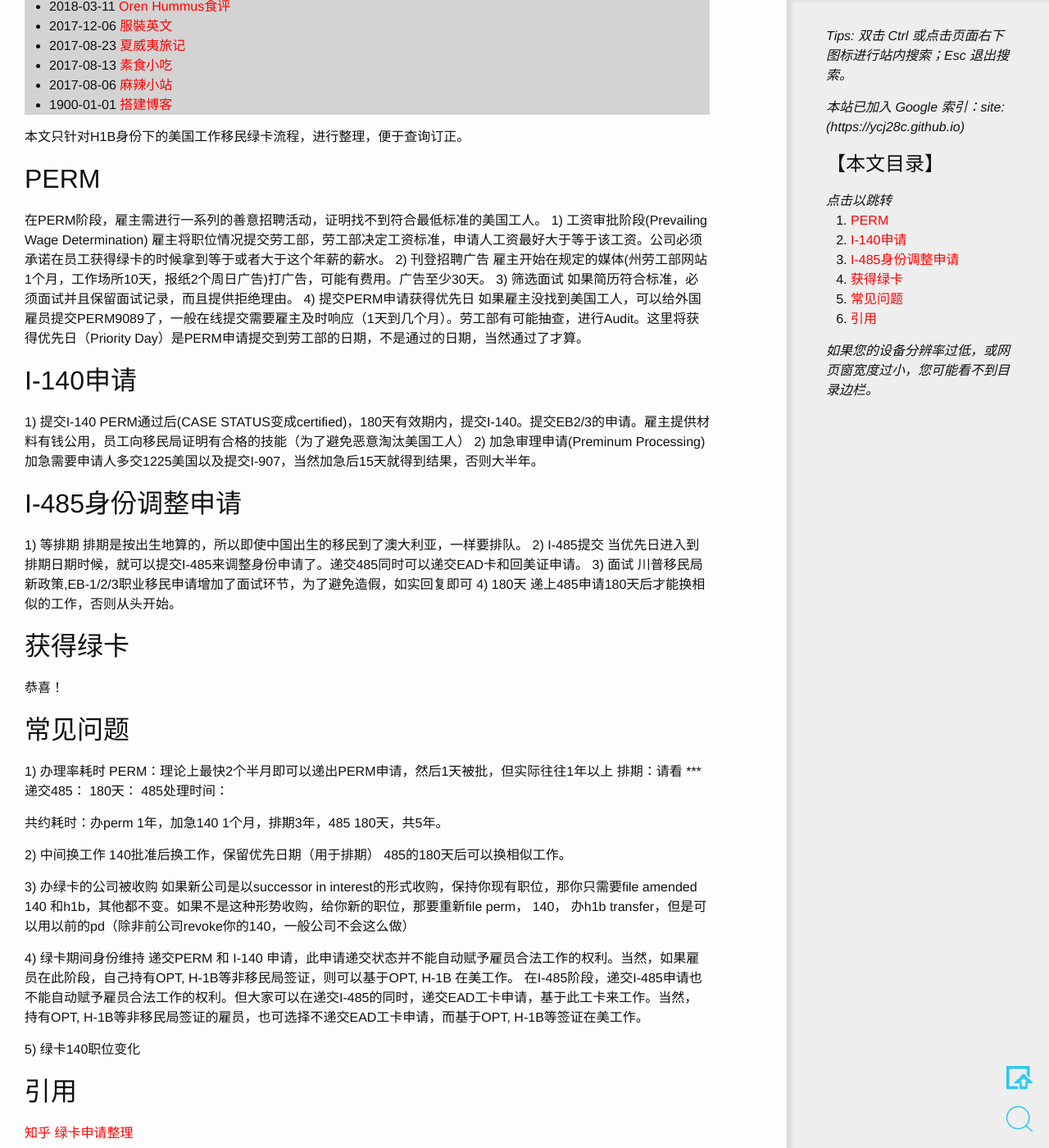
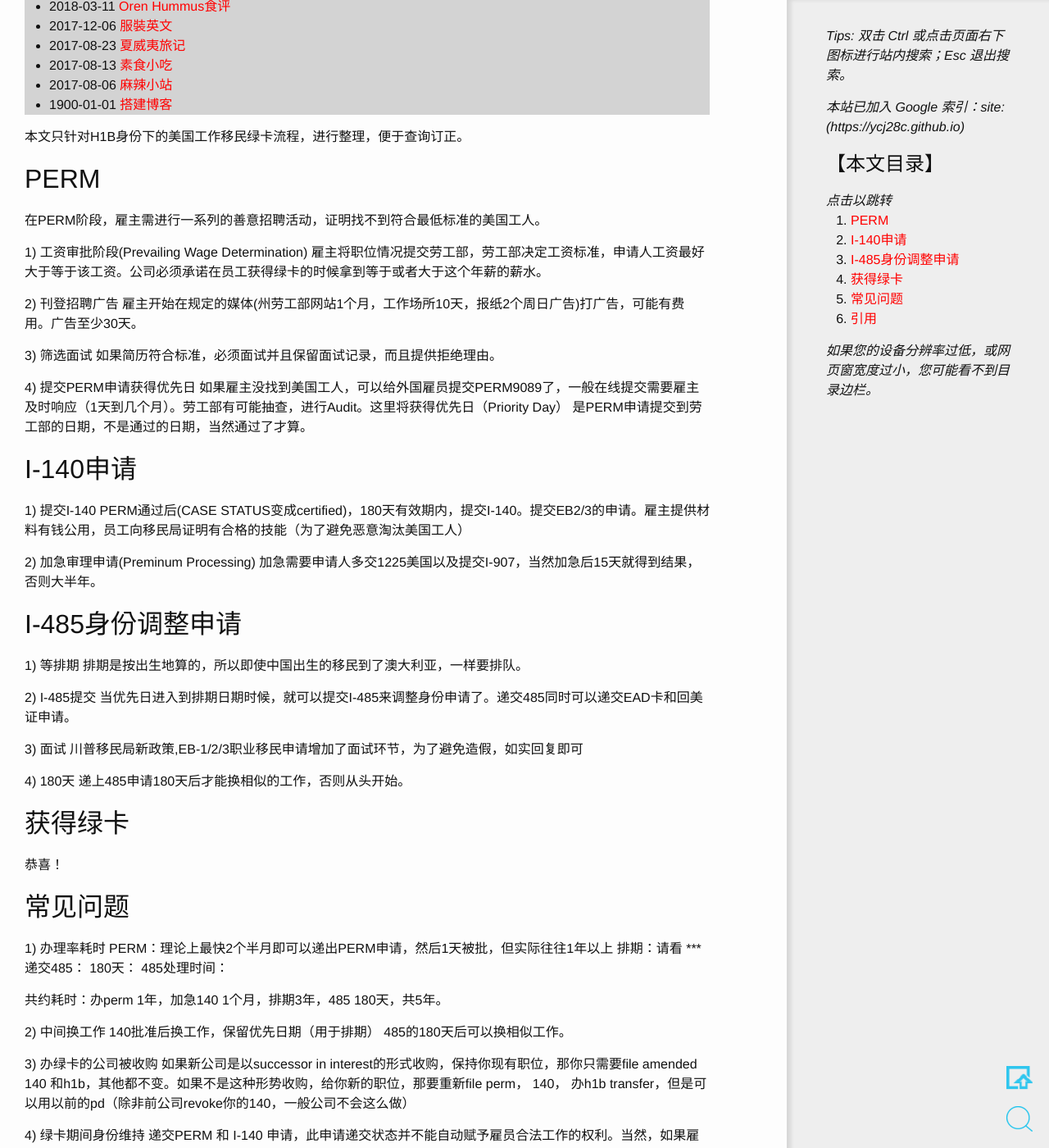
Before and after one commit to ycj28c/lifeblog, a Jekyll site: the page built from _posts/2019-01-12-h1b-green-card-progress.md, in a window 1280 px wide and 1400 px high, scrolled down 290 px. Shown: the whole window at 82% size. Built offline with Jekyll 4.4.1, drawn with Linux system fonts in a browser that asks for light colours; comment, search, counter and statistics services are not loaded; some of the changed lines change nothing that is shown; some of the changed text lies outside the part shown.

Commit message:
1/1201/0_194932

```diff
--- a/_posts/2019-01-12-h1b-green-card-progress.md
+++ b/_posts/2019-01-12-h1b-green-card-progress.md
@@ -10,19 +10,24 @@ tag: create-blog
 PERM
 -----
 在PERM阶段，雇主需进行一系列的善意招聘活动，证明找不到符合最低标准的美国工人。
+
 1) 工资审批阶段(Prevailing Wage Determination)
 雇主将职位情况提交劳工部，劳工部决定工资标准，申请人工资最好大于等于该工资。公司必须承诺在员工获得绿卡的时候拿到等于或者大于这个年薪的薪水。
+
 2) 刊登招聘广告
 雇主开始在规定的媒体(州劳工部网站1个月，工作场所10天，报纸2个周日广告)打广告，可能有费用。广告至少30天。
+
 3) 筛选面试
 如果简历符合标准，必须面试并且保留面试记录，而且提供拒绝理由。
+
 4) 提交PERM申请获得优先日
-如果雇主没找到美国工人，可以给外国雇员提交PERM9089了，一般在线提交需要雇主及时响应（1天到几个月）。劳工部有可能抽查，进行Audit。这里将获得优先日（Priority Day）是PERM申请提交到劳工部的日期，不是通过的日期，当然通过了才算。
+如果雇主没找到美国工人，可以给外国雇员提交PERM9089了，一般在线提交需要雇主及时响应（1天到几个月）。劳工部有可能抽查，进行Audit。这里将获得优先日（Priority Day） 是PERM申请提交到劳工部的日期，不是通过的日期，当然通过了才算。
 
 I-140申请
 ----------
 1) 提交I-140
 PERM通过后(CASE STATUS变成certified)，180天有效期内，提交I-140。提交EB2/3的申请。雇主提供材料有钱公用，员工向移民局证明有合格的技能（为了避免恶意淘汰美国工人）
+
 2) 加急审理申请(Preminum Processing)
 加急需要申请人多交1225美国以及提交I-907，当然加急后15天就得到结果，否则大半年。
 
@@ -30,10 +35,13 @@ I-485身份调整申请
 -----------------
 1) 等排期
 排期是按出生地算的，所以即使中国出生的移民到了澳大利亚，一样要排队。
+
 2) I-485提交
 当优先日进入到排期日期时候，就可以提交I-485来调整身份申请了。递交485同时可以递交EAD卡和回美证申请。
+
 3) 面试
 川普移民局新政策,EB-1/2/3职业移民申请增加了面试环节，为了避免造假，如实回复即可
+
 4) 180天
 递上485申请180天后才能换相似的工作，否则从头开始。
 
@@ -67,5 +75,5 @@ PERM：理论上最快2个半月即可以递出PERM申请，然后1天被批，
 
 引用
 ----
-[知乎](https://zhuanlan.zhihu.com/p/37178471)
-[绿卡申请整理](https://sunny8angel.wordpress.com/2008/09/03/%E7%94%B3%E8%AF%B7%E7%BB%BF%E5%8D%A1%E5%B0%8F%E7%9F%A5%E8%AF%86%EF%BC%88%E6%8B%BC%E5%87%91%E7%AF%87%EF%BC%89/)
+[如何才能获得EB-2/EB-3职业移民绿卡](https://zhuanlan.zhihu.com/p/37178471)
+[申请绿卡小知识（拼凑篇）](https://sunny8angel.wordpress.com/2008/09/03/%E7%94%B3%E8%AF%B7%E7%BB%BF%E5%8D%A1%E5%B0%8F%E7%9F%A5%E8%AF%86%EF%BC%88%E6%8B%BC%E5%87%91%E7%AF%87%EF%BC%89/)
```
